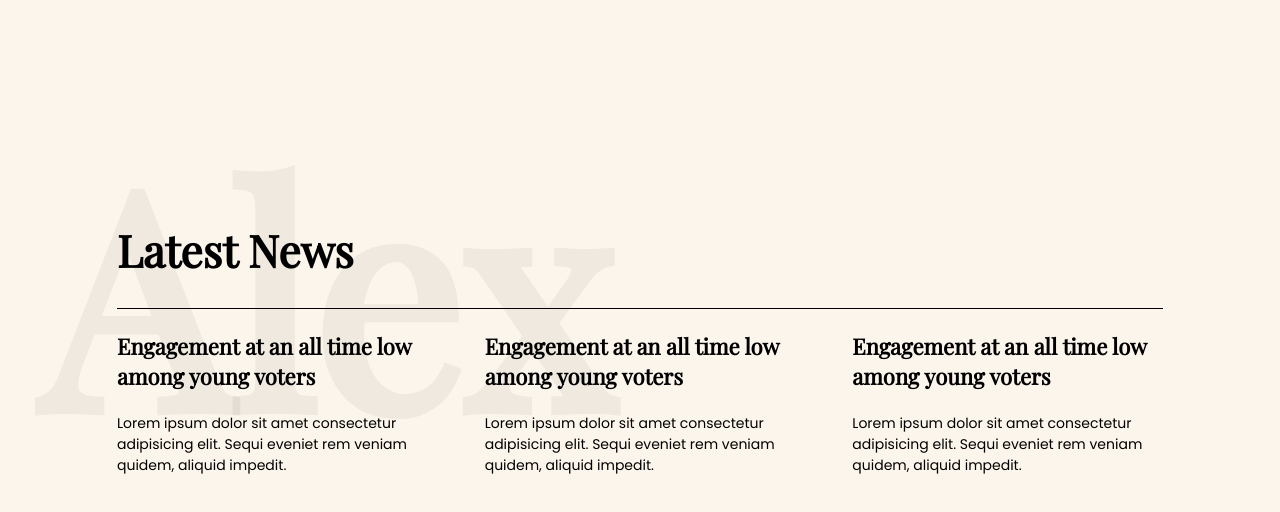
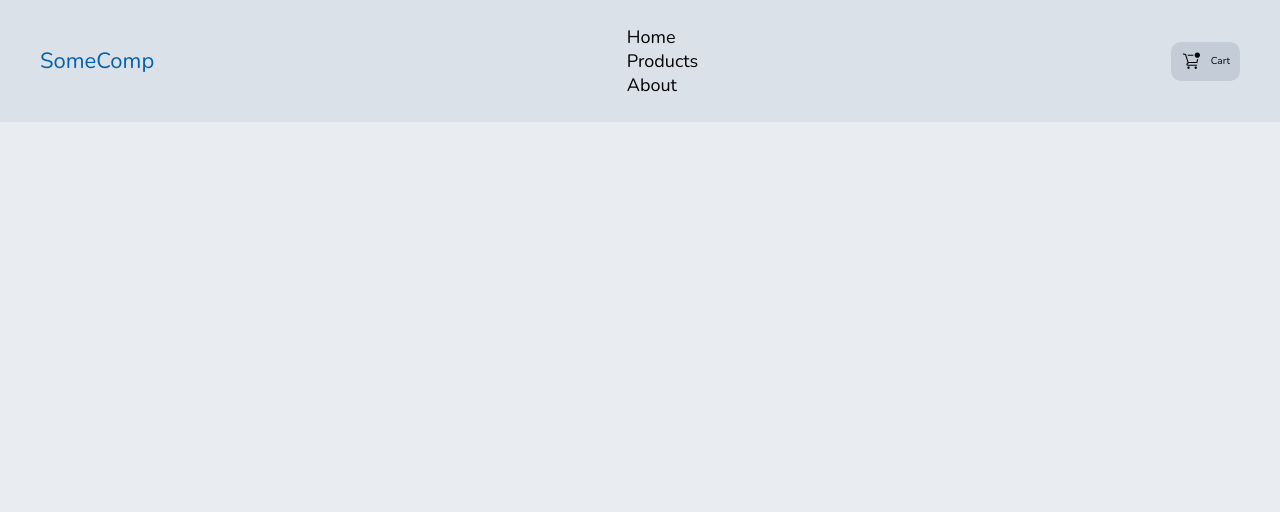
Before and after one commit to alex-bramwell/designcourse-css, a plain HTML site: page Flexbox/index.html in a window 1280 px wide. Drawn offline with nearby package versions, Linux system fonts and the light colour scheme.

Commit message:
Navbar Flexbox layout

```diff
--- a/Flexbox/index.html
+++ b/Flexbox/index.html
@@ -4,41 +4,63 @@
     <meta charset="UTF-8" />
     <meta http-equiv="X-UA-Compatible" content="IE=edge" />
     <meta name="viewport" content="width=device-width, initial-scale=1.0" />
-    <title>News</title>
+    <title>Desktop Navigation</title>
+
     <link rel="preconnect" href="https://fonts.googleapis.com" />
     <link rel="preconnect" href="https://fonts.gstatic.com" crossorigin />
     <link
-      href="https://fonts.googleapis.com/css2?family=Playfair+Display&family=Poppins:wght@400;700&display=swap"
+      href="https://fonts.googleapis.com/css2?family=Nunito:wght@400;700&display=swap"
       rel="stylesheet"
     />
+
     <link rel="stylesheet" href="./main.css" />
   </head>
   <body>
-    <main>
-      <h1 class="mainhead">Latest News</h1>
-      <section>
-        <article>
-          <h1>Engagement at an all time low among young voters</h1>
-          <p>
-            Lorem ipsum dolor sit amet consectetur adipisicing elit. Sequi
-            eveniet rem veniam quidem, aliquid impedit.
-          </p>
-        </article>
-        <article>
-          <h1>Engagement at an all time low among young voters</h1>
-          <p>
-            Lorem ipsum dolor sit amet consectetur adipisicing elit. Sequi
-            eveniet rem veniam quidem, aliquid impedit.
-          </p>
-        </article>
-        <article>
-          <h1>Engagement at an all time low among young voters</h1>
-          <p>
-            Lorem ipsum dolor sit amet consectetur adipisicing elit. Sequi
-            eveniet rem veniam quidem, aliquid impedit.
-          </p>
-        </article>
-      </section>
-    </main>
+    <header>
+      <div class="wrapper navbar">
+        <a href="#" class="logo">SomeComp</a>
+
+        <nav>
+          <ul>
+            <li><a href="#" class="active">Home</a></li>
+            <li><a href="#">Products</a></li>
+            <li><a href="#">About</a></li>
+          </ul>
+        </nav>
+
+        <a href="#" class="cart">
+          <svg
+            width="20"
+            height="19"
+            viewBox="0 0 20 19"
+            fill="none"
+            xmlns="http://www.w3.org/2000/svg"
+          >
+            <path
+              d="M7.53528 16.8889C8.19112 16.8889 8.72278 16.3572 8.72278 15.7014C8.72278 15.0455 8.19112 14.5139 7.53528 14.5139C6.87944 14.5139 6.34778 15.0455 6.34778 15.7014C6.34778 16.3572 6.87944 16.8889 7.53528 16.8889Z"
+              fill="black"
+            />
+            <path
+              d="M14.75 16.8889C15.4058 16.8889 15.9375 16.3572 15.9375 15.7014C15.9375 15.0455 15.4058 14.5139 14.75 14.5139C14.0942 14.5139 13.5625 15.0455 13.5625 15.7014C13.5625 16.3572 14.0942 16.8889 14.75 16.8889Z"
+              fill="black"
+            />
+            <path
+              d="M12.412 3.69444C12.3879 3.51953 12.3756 3.34322 12.375 3.16666C12.3756 2.99011 12.3879 2.81379 12.412 2.63889H6.56418L6.90723 3.69444H12.412Z"
+              fill="black"
+            />
+            <path
+              d="M16.3333 7.12501H16.1117L15.4519 10.0278H7.53526L5.12332 2.39084C5.09723 2.30981 5.05193 2.23629 4.99127 2.17655C4.93062 2.11681 4.85641 2.07264 4.77499 2.04779L2.6111 1.38279C2.54456 1.36234 2.47465 1.3552 2.40535 1.36177C2.33606 1.36835 2.26873 1.3885 2.20723 1.42109C2.08301 1.48691 1.99003 1.59938 1.94874 1.73376C1.90744 1.86814 1.92122 2.01341 1.98704 2.13763C2.05286 2.26185 2.16533 2.35483 2.29971 2.39612L4.19443 2.97668L6.61693 10.6295L5.75138 11.3367L5.68277 11.4053C5.46866 11.652 5.34731 11.9657 5.3396 12.2923C5.3319 12.6189 5.43832 12.9379 5.64054 13.1945C5.78439 13.3694 5.96719 13.5082 6.1743 13.5999C6.38142 13.6915 6.60711 13.7334 6.83332 13.7222H15.6419C15.7819 13.7222 15.9161 13.6666 16.0151 13.5676C16.1141 13.4687 16.1697 13.3344 16.1697 13.1945C16.1697 13.0545 16.1141 12.9202 16.0151 12.8213C15.9161 12.7223 15.7819 12.6667 15.6419 12.6667H6.74888C6.6881 12.6646 6.62889 12.6469 6.57696 12.6152C6.52503 12.5836 6.48213 12.5391 6.45242 12.486C6.42271 12.433 6.40718 12.3732 6.40734 12.3124C6.4075 12.2515 6.42333 12.1918 6.45332 12.1389L7.72527 11.0833H15.8742C15.9962 11.0863 16.1154 11.0469 16.2116 10.9719C16.3079 10.8968 16.3751 10.7907 16.4019 10.6717L17.2305 7.02473C16.9363 7.09222 16.6352 7.12586 16.3333 7.12501Z"
+              fill="black"
+            />
+            <path
+              d="M16.3333 5.80555C17.7908 5.80555 18.9722 4.62408 18.9722 3.16666C18.9722 1.70924 17.7908 0.527771 16.3333 0.527771C14.8759 0.527771 13.6945 1.70924 13.6945 3.16666C13.6945 4.62408 14.8759 5.80555 16.3333 5.80555Z"
+              fill="black"
+            />
+          </svg>
+
+          <p>Cart</p>
+        </a>
+      </div>
+    </header>
   </body>
 </html>
--- a/Flexbox/main.css
+++ b/Flexbox/main.css
@@ -3,46 +3,70 @@ html {
 }
 
 body {
-  margin: 0 6.7em;
-  background: #fcf5eb;
-  font-family: "Poppins";
+  background-color: #e9edf1;
+  font-family: "Nunito", sans-serif;
+  margin: 0;
 }
 
-h1 {
-  font-family: "Playfair Display";
+header {
+  background-color: #dbe1e8;
+  padding: 2.5em;
 }
 
-h1.mainhead {
-  font-size: 4.4rem;
-  margin-top: 5em;
-  position: relative;
+.wrapper {
+  max-width: 1200px;
+  margin: 0 auto;
 }
 
-h1.mainhead::before {
-  position: absolute;
-  content: "Alex";
-  top: -13rem;
-  left: -8rem;
-  font-size: 30rem;
-  color: rgba(0, 0, 0, 0.05);
-  pointer-events: none;
-  z-index: -1;
+.navbar {
+  display: flex;
+  justify-content: space-between;
+  align-items: center;
 }
 
-main {
-  margin: 5em;
-}
-
-section {
-  display: flex;
-  gap: 5.7em;
-  border-top: 1px solid black;
-}
-
-section h1 {
+a.logo {
+  color: #0460ac;
   font-size: 2.2rem;
 }
 
-p {
-  font-size: 1.4rem;
+a {
+  text-decoration: none;
 }
+
+ul {
+  list-style-type: none;
+  margin: 0;
+  padding: 0;
+  gap: 4.3em;
+}
+
+ul li a {
+  font-size: 1.8rem;
+  color: rgb(0, 0, 0);
+}
+
+ul li a:active {
+  font-weight: bold;
+}
+
+ul li a:hover {
+  color: #0460bc;
+}
+
+a.cart {
+  background-color: #c3ccd7;
+  display: flex;
+  gap: 1rem;
+  align-items: center;
+  color: rgb(0, 0, 0);
+  padding: 1rem;
+  border-radius: 1rem;
+}
+
+a.cart p {
+  margin: 0;
+}
+
+a.cart:hover {
+  background-color: #b5c0ce;
+}
```
